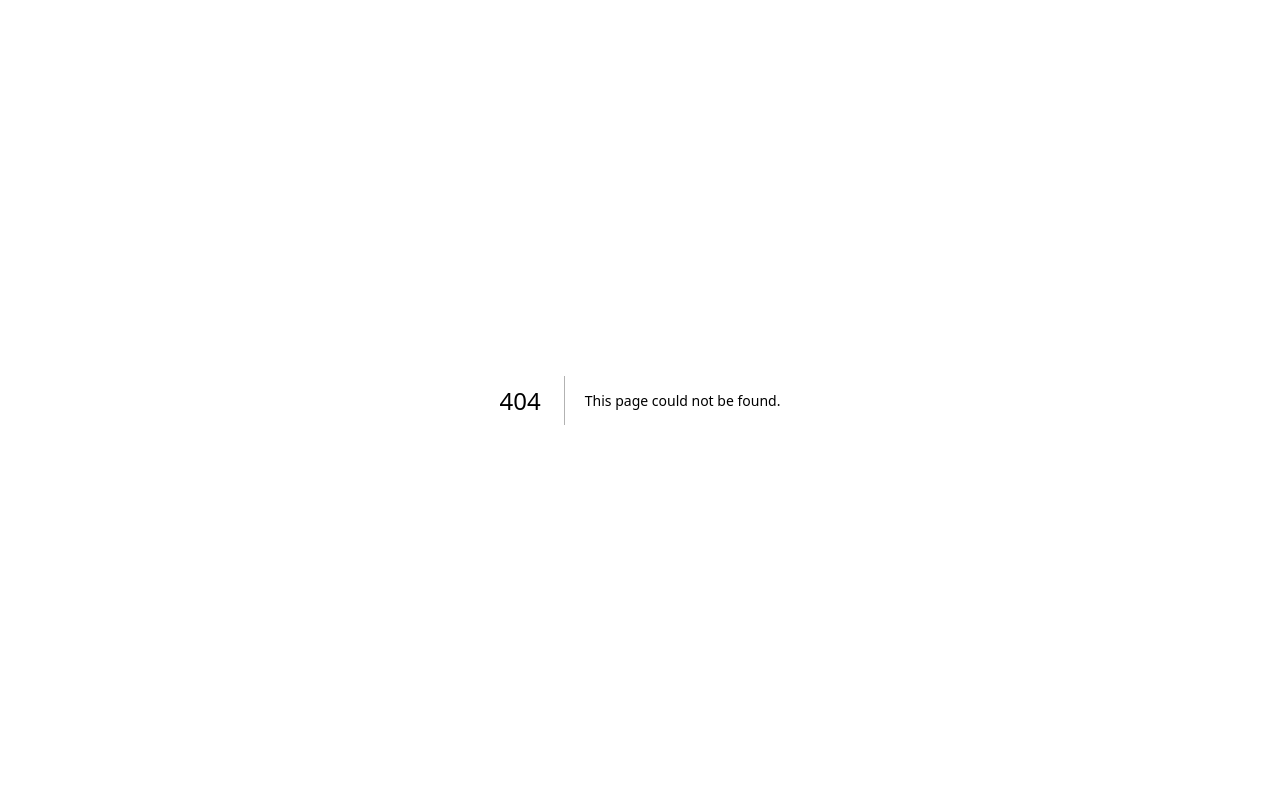
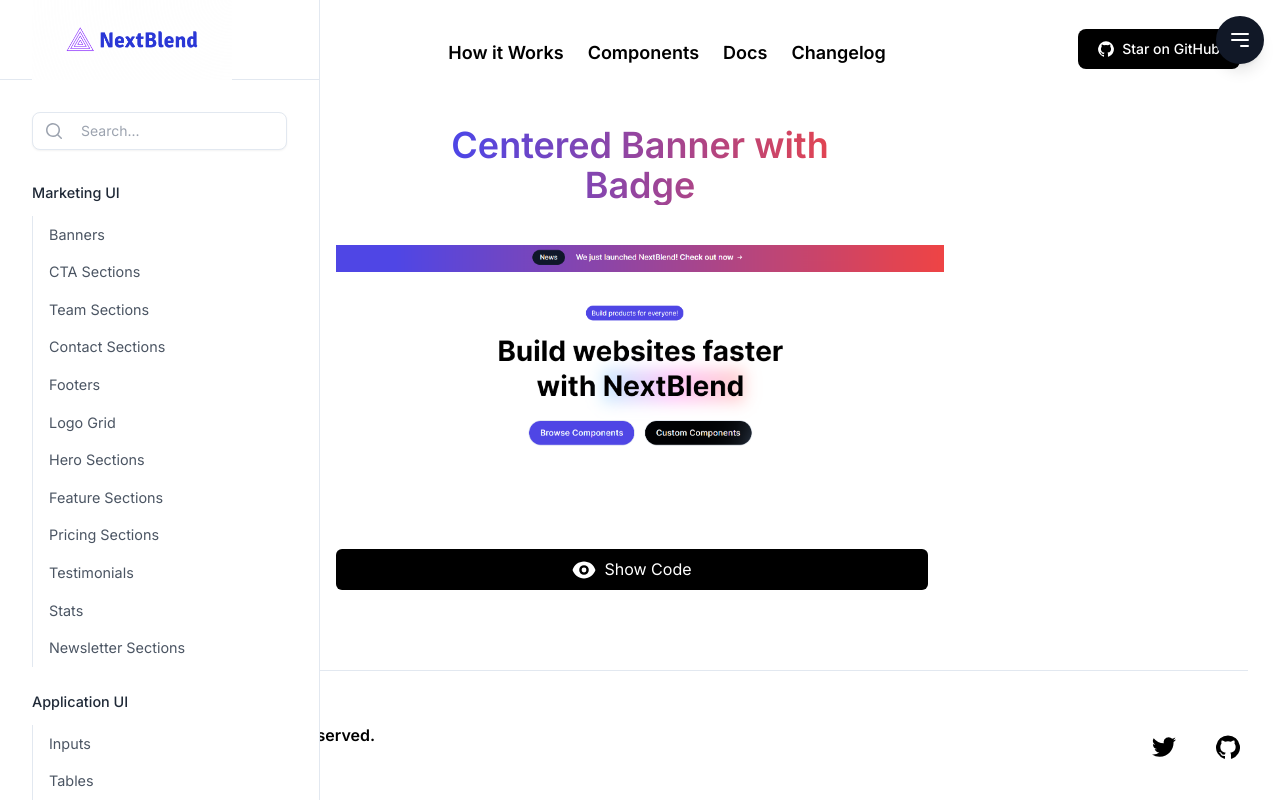
Before and after one commit to gaurav-sarage/NextBlend, a Next.js app: page /components/banners/centered-banner-badge in a window 1280 px wide. Before the commit this address had no page. Built offline with nearby package versions, Linux system fonts and the light colour scheme; no server answers.

Commit message:
🎉 Implemented `Centered Banner with Badge` component

```diff
--- /dev/null
+++ b/app/(pages)/components/banners/centered-banner-badge/page.js
@@ -0,0 +1,164 @@
+"use client";
+
+import { useState } from "react";
+
+import Navbar from "@/app/components/Navbar";
+import Sidebar from "@/app/components/Sidebar";
+import Footer from "@/app/components/Footer";
+
+import {
+    HiClipboardCopy,
+    HiEye,
+    HiEyeOff
+} from "react-icons/hi";
+
+const CenteredBannerBadgeComponent = () => {
+    const [showCode, setShowCode] = useState(false);
+
+    const toggleCode = () => {
+        setShowCode(!showCode);
+    };
+
+    const copyCode = () => {
+        navigator.clipboard.writeText(`import Link from "next/link";
+        const Banner = () => {
+            return (
+                <div className="bg-gradient-to-r from-indigo-600 from-10%
+                via-red-500 via-100% to-violet-600 to-100%">
+                    <div className="max-w-screen-xl mx-auto px-4 py-3
+                    flex items-start justify-between text-white
+                    sm:items-center md:px-8">
+                        <div className="flex-1 justify-center flex
+                        items-start gap-x-4 sm:items-center">
+                            <div className="flex-none p-1.5 px-4
+                            rounded-full bg-primary flex items-center
+                            justify-center font-medium text-sm">
+                                News
+                            </div>
+                            <p className="font-medium p-2">
+                                We just launched NextBlend!{" "}
+                                <Link href="/" className="font-semibold
+                                duration-150 hover:text-indigo-100
+                                inline-flex items-center gap-x-1">
+                                    Check out now
+                                <svg xmlns="http://www.w3.org/2000/svg"
+                                    viewBox="0 0 20 20"
+                                    fill="currentColor"
+                                    className="w-5 h-5">
+                                    <path fillRule="evenodd"
+                                        d="M5 10a.75.75 0
+                                        01.75-.75h6.638L10.23 7.29a.75.75
+                                        0 111.04-1.08l3.5 3.25a.75.75 0
+                                        010 1.08l-3.5 3.25a.75.75 0
+                                        11-1.04-1.08l2.158-
+                                        1.96H5.75A.75.75 0
+                                        015 10z"
+                                        clipRule="evenodd" />
+                                </svg>
+                                </Link>
+                            </p>
+                        </div>
+                    </div>
+                </div>
+            );
+        };
+
+        export default Banner;`);
+    };
+
+    return (
+        <>
+            <Navbar />
+            <section className="py-5 bg-white sm:py-6 lg:py-8">
+                <div className="px-4 mx-auto sm:px-6 lg:px-8 max-w-2xl">
+                    <div className="max-w-md mx-auto text-center">
+                        <h2 className="text-black text-3xl font-semibold sm:text-4xl bg-gradient-to-r from-indigo-600 from-10% via-red-500 via-100% to-violet-600 to-100% inline-block text-transparent bg-clip-text mb-2 sm:mb-4">
+                            Centered Banner with Badge
+                        </h2>
+                    </div>
+
+                    <div className="grid grid-cols-1 gap-6 mt-3 md:mt-6 lg:gap-6 lg:grid-cols-1">
+                        <div className="relative group">
+                            <div className="overflow-hidden aspect-w-1 aspect-h-1">
+                                <img className="object-cover w-full h-full transition-all duration-200" src="/banners/centered-banner-badge.png" alt="Centered Banner with Badge Image" />
+                            </div>
+                        </div>
+                    </div>
+
+                    {/* Code Toggle Section */}
+                    <div className="mt-8">
+                        <div className="flex items-center justify-center">
+                            <button className="mr-4 px-4 py-2 bg-black hover:bg-indigo-600 text-white rounded-md transition duration-300 focus:outline-none w-full" onClick={toggleCode}>
+                                {showCode ?
+                                    <HiEyeOff className="w-6 h-6 inline-block mr-2" /> :
+                                    <HiEye className="w-6 h-6 inline-block mr-2" />
+                                }
+                                {showCode ? "Hide Code" : "Show Code"}
+                            </button>
+                            {showCode && (
+                                <button className="px- py-2 text-white rounded-md transition duration-300 bg-black hover:bg-indigo-600 focus:outline-none w-full" onClick={copyCode}>
+                                    <HiClipboardCopy className="w-6 h-6 inline-block mr-2" /> Copy Code
+                                </button>
+                            )}
+                        </div>
+                        {showCode && (
+                            <div className="mt-4 bg-gray-50 p-4 rounded-md">
+                                <pre className="text-black overflow-auto max-w-full whitespace-pre-wrap bg-gradient-to-r from-indigo-600 from-10% via-red-500 via-100% to-violet-600 to-100% inline-block text-transparent bg-clip-text">
+                                    {`import Link from "next/link";
+const Banner = () => {
+    return (
+        <div className="bg-gradient-to-r from-indigo-600 from-10%
+        via-red-500 via-100% to-violet-600 to-100%">
+            <div className="max-w-screen-xl mx-auto px-4 py-3
+            flex items-start justify-between text-white
+            sm:items-center md:px-8">
+                <div className="flex-1 justify-center flex
+                items-start gap-x-4 sm:items-center">
+                    <div className="flex-none p-1.5 px-4
+                    rounded-full bg-primary flex items-center
+                    justify-center font-medium text-sm">
+                        News
+                    </div>
+                    <p className="font-medium p-2">
+                        We just launched NextBlend!{" "}
+                        <Link href="/" className="font-semibold
+                        duration-150 hover:text-indigo-100
+                        inline-flex items-center gap-x-1">
+                            Check out now
+                        <svg xmlns="http://www.w3.org/2000/svg"
+                            viewBox="0 0 20 20"
+                            fill="currentColor"
+                            className="w-5 h-5">
+                            <path fillRule="evenodd"
+                                d="M5 10a.75.75 0
+                                01.75-.75h6.638L10.23 7.29a.75.75
+                                0 111.04-1.08l3.5 3.25a.75.75 0
+                                010 1.08l-3.5 3.25a.75.75 0
+                                11-1.04-1.08l2.158-
+                                1.96H5.75A.75.75 0
+                                015 10z"
+                                clipRule="evenodd" />
+                        </svg>
+                        </Link>
+                    </p>
+                </div>
+            </div>
+        </div>
+    );
+};
+
+export default Banner;`}
+                                </pre>
+                            </div>
+                        )}
+                    </div>
+                </div>
+            </section>
+
+            <Sidebar />
+            <Footer />
+        </>
+    );
+};
+
+export default CenteredBannerBadgeComponent;
--- a/app/(pages)/components/banners/page.js
+++ b/app/(pages)/components/banners/page.js
@@ -1,7 +1,9 @@
 import Link from "next/link";
+
+import React from "react";
+
 import Navbar from "@/app/components/Navbar";
 import Footer from "@/app/components/Footer";
-import React from "react";
 import Sidebar from "@/app/components/Sidebar";
 
 const ListBannerComponents = () => {
@@ -17,11 +19,11 @@
                     </div>
 
                     <div className="grid grid-cols-2 gap-6 mt-6 lg:mt-10 lg:gap-6 lg:grid-cols-3">
-                        {/* Centered Banner */}
+                        {/* Centered Banner with Underline Link*/}
                         <div className="relative group">
                             <div className="overflow-hidden aspect-w-1 aspect-h-1">
                                 <Link href="/components/banners/centered-banner-link-underline">
-                                    <img className="object-cover w-full h-full transition-all duration-300 group-hover:scale-125" src="/tabs.png" alt="Banner Centered Image" />
+                                    <img className="object-cover w-full h-full transition-all duration-300 group-hover:scale-125" src="/tabs.png" alt="Banner Centered with Underline Link Image" />
                                 </Link>
                             </div>
                             <div className="absolute left-0 right-0 bottom-0 top-auto bg-gradient-to-t from-transparent to-black text-white text-center p-2">
@@ -36,6 +38,24 @@
                             </div>
                         </div>
 
+                        {/* Centered Banner with Badge */}
+                        <div className="relative group">
+                            <div className="overflow-hidden aspect-w-1 aspect-h-1">
+                                <Link href="/components/banners/centered-banner-badge">
+                                    <img className="object-cover w-full h-full transition-all duration-300 group-hover:scale-125" src="/tabs.png" alt="Banner Centered with Badge Image" />
+                                </Link>
+                            </div>
+                            <div className="absolute left-0 right-0 bottom-0 top-auto bg-gradient-to-t from-transparent to-black text-white text-center p-2">
+                                <h3 className="text-xs font-bold hover:text-indigo-600 sm:text-sm md:text-base cursor-pointer">
+                                    Centered Banner with Badge
+                                </h3>
+                            </div>
+                            <div className="absolute left-3 top-3">
+                                <p className="sm:px-3 sm:py-1.5 px-1.5 py-1 text-[8px] sm:text-xs font-bold tracking-wide text-white uppercase bg-gray-900 rounded-full">
+                                    Newly Launched
+                                </p>
+                            </div>
+                        </div>
                     </div>
                 </div>
             </section>
```
Also changed, not shown: public/banners/centered-banner-badge.png (added), public/banners/centered-banner-link-underline.png (renamed from public/banners/centered-banner.png).
